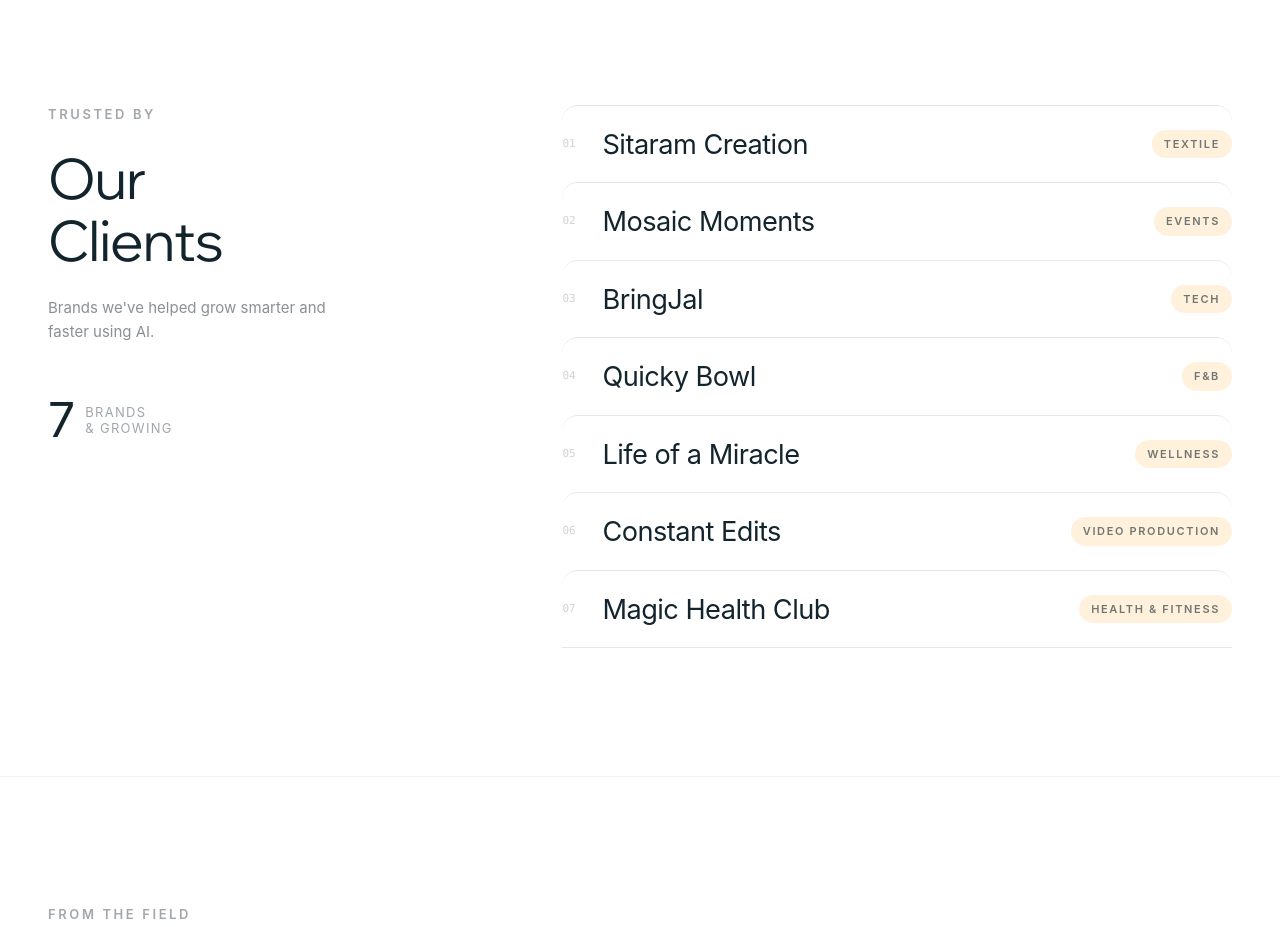
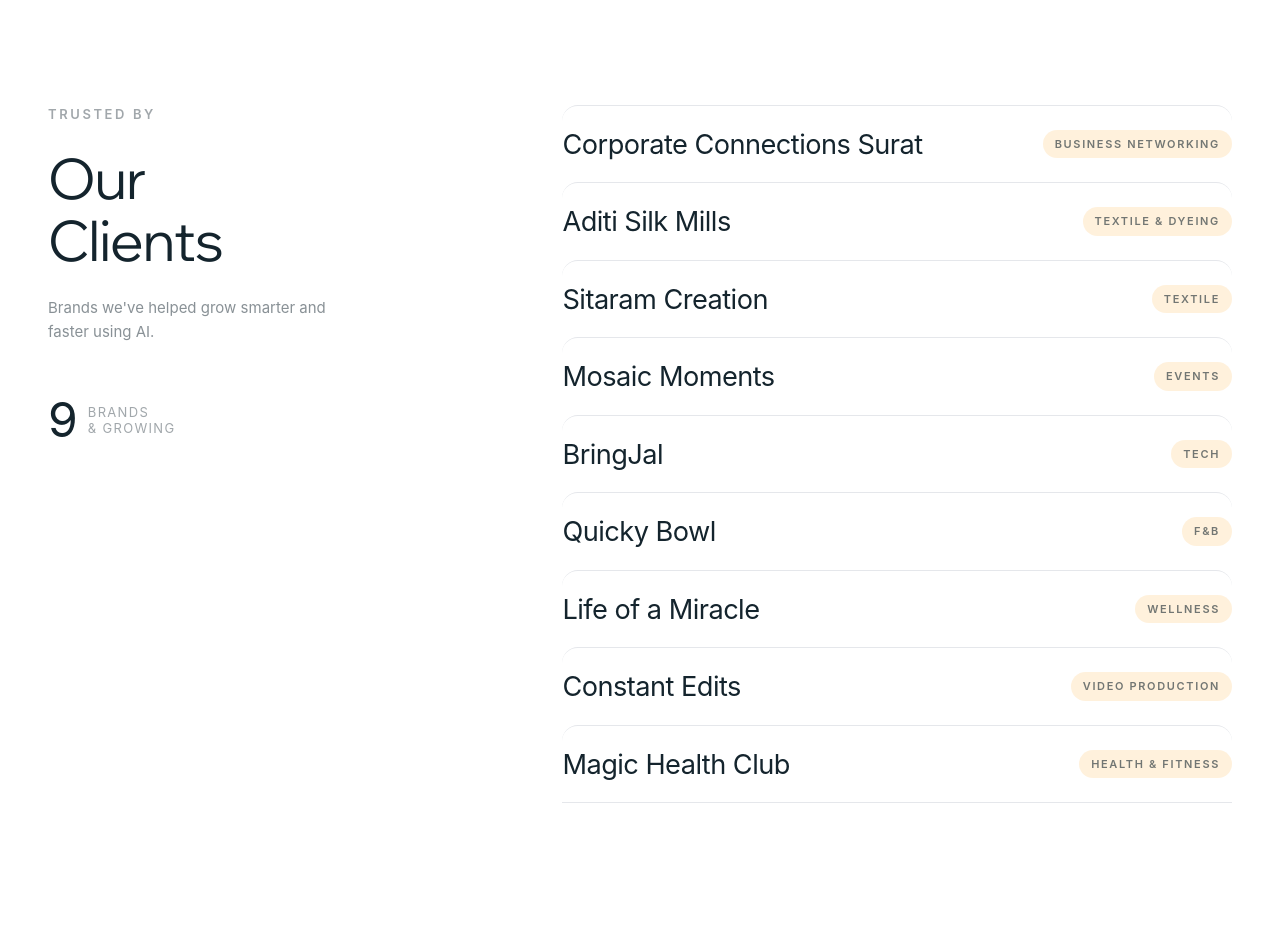
Before and after one commit to hetashridk/cph-new, a React (Vite) app: page / in a window 1280 px wide. Shown: the part 4320-5247 px from the top of the page. Built offline with nearby package versions, Linux system fonts and the light colour scheme; a web font is replaced by a local one.

Commit message:
2 more clients added

```diff
--- a/src/components/Clients.jsx
+++ b/src/components/Clients.jsx
@@ -1,6 +1,8 @@
 import { motion } from 'framer-motion';
 
 const clients = [
+  { name: "Corporate Connections Surat", category: "Business Networking" },
+  { name: "Aditi Silk Mills", category: "Textile & Dyeing" },
   { name: "Sitaram Creation", category: "Textile" },
   { name: "Mosaic Moments", category: "Events" },
   { name: "BringJal", category: "Tech" },
@@ -57,9 +59,6 @@
                 className="group flex items-center justify-between py-6 border-t border-[#14242D]/8 hover:-mx-6 hover:px-6 hover:bg-[#ffb950]/8 transition-all duration-300 cursor-default rounded-2xl"
               >
                 <div className="flex items-center gap-5">
-                  <span className="text-[11px] font-mono text-[#14242D]/20 group-hover:text-[#14242D]/50 transition-colors duration-300 w-5 shrink-0">
-                    {String(i + 1).padStart(2, '0')}
-                  </span>
                   <span
                     className="text-[1.4rem] md:text-[1.7rem] font-normal text-[#14242D] group-hover:translate-x-1 transition-transform duration-300 leading-none"
                     style={{ letterSpacing: '-0.02em' }}
```
